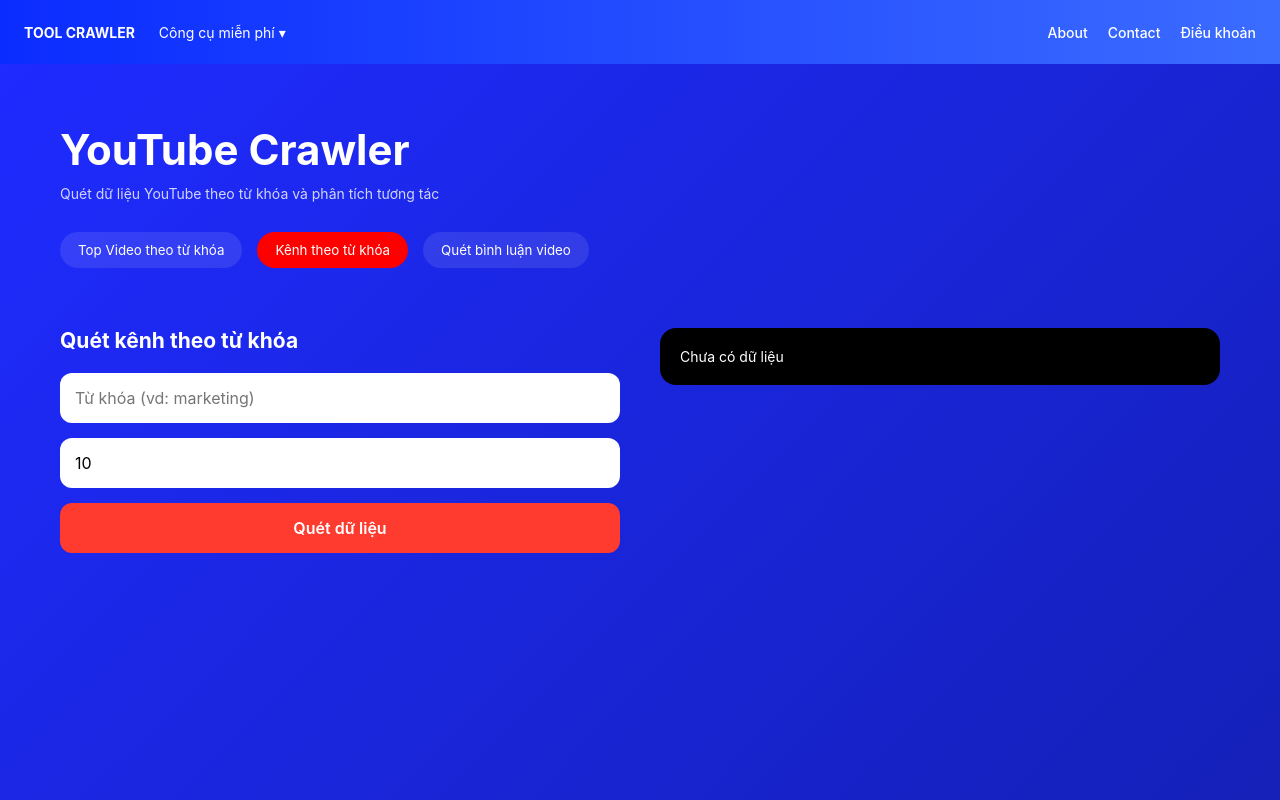
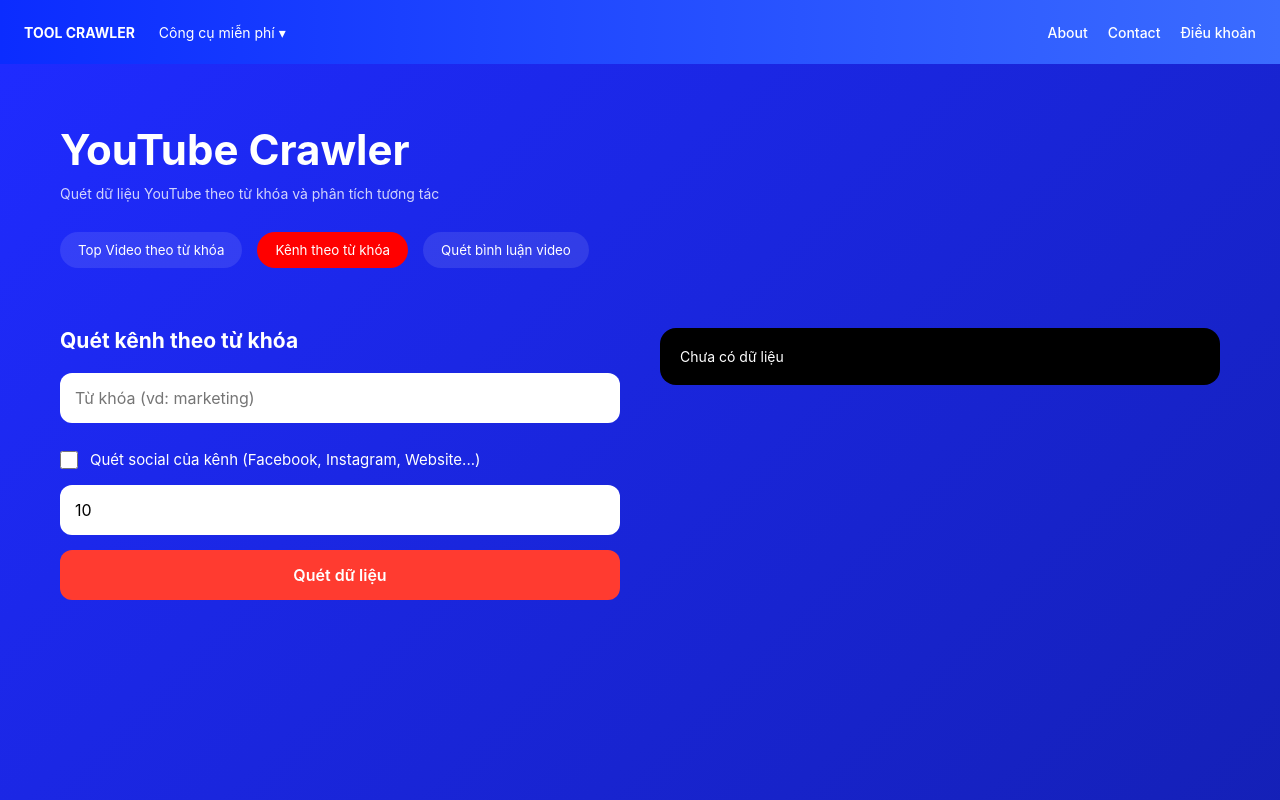
Before and after one commit to khanhduc29/tool-map-crawl-fe, a React (Vite) app: page /tools/youtube/channels in a window 1280 px wide. Shown: the top 800 px of the page. Built offline with nearby package versions, Linux system fonts and the light colour scheme; no server answers.

Commit message:
update social element

```diff
--- a/src/pages/tools/YouTubeTool.css
+++ b/src/pages/tools/YouTubeTool.css
@@ -99,3 +99,23 @@
   border-radius: 20px;
   font-size: 12px;
 }
+.yt-checkbox {
+  display: flex;
+  align-items: center;   /* căn giữa theo chiều dọc */
+  gap: 12px;
+  margin: 12px 0 16px 0;
+  color: white;
+  font-size: 15px;
+}
+
+.yt-checkbox input[type="checkbox"] {
+  width: 18px;
+  height: 18px;
+  cursor: pointer;
+  margin: 0;             /* tránh bị lệch */
+}
+
+.yt-checkbox span {
+  display: flex;
+  align-items: center;
+}
--- a/src/pages/tools/YoutubeTool.tsx
+++ b/src/pages/tools/YoutubeTool.tsx
@@ -24,6 +24,7 @@
   const [loading, setLoading] = useState(false);
   const [result, setResult] = useState<any>(null);
   const [task, setTask] = useState<any>(null);
+  const [deepScanSocial, setDeepScanSocial] = useState(false);
 
   useEffect(() => {
     const fetchLatestSuccessTask = async () => {
@@ -57,11 +58,18 @@
               video_url: videoUrl,
               limit_comments: limit,
             }
-          : {
-              scan_type: activeTab,
-              keyword,
-              limit,
-            };
+          : activeTab === "channels"
+            ? {
+                scan_type: activeTab,
+                keyword,
+                limit,
+                deep_scan_social: deepScanSocial,
+              }
+            : {
+                scan_type: activeTab,
+                keyword,
+                limit,
+              };
 
       await axios.post(`${API_BASE_URL}/api/youtube/scan`, payload);
       alert("Tạo request thành công!");
@@ -106,6 +114,16 @@
               onChange={(e) => setKeyword(e.target.value)}
             />
           )}
+          {activeTab === "channels" && (
+  <div className="yt-checkbox">
+    <input
+      type="checkbox"
+      checked={deepScanSocial}
+      onChange={(e) => setDeepScanSocial(e.target.checked)}
+    />
+    <span>Quét social của kênh (Facebook, Instagram, Website...)</span>
+  </div>
+)}
 
           {activeTab === "video_comments" && (
             <input
```
